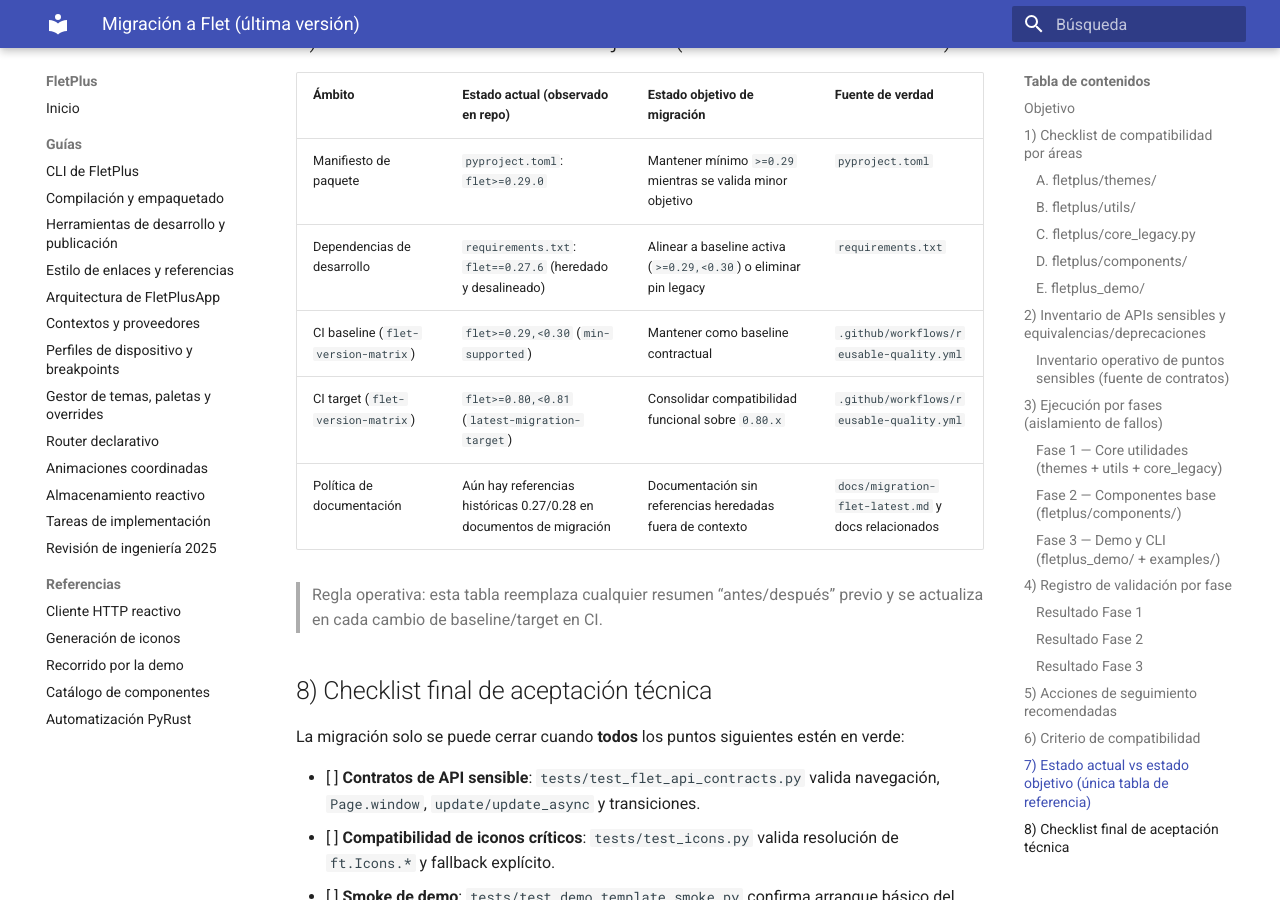
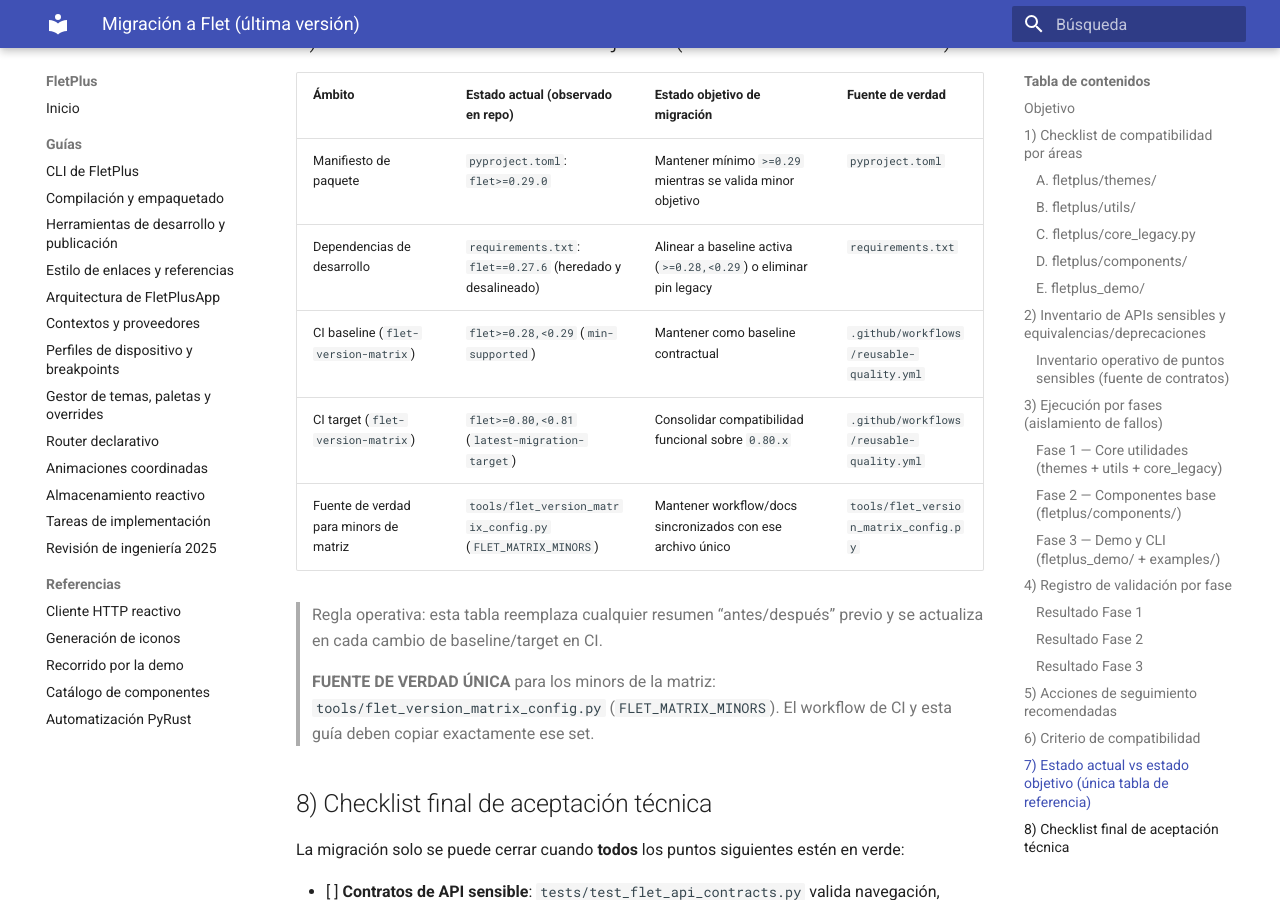
Before and after one commit to Alphonsus411/FletPlus, an MkDocs documentation site: the page built from docs/migration-flet-latest.md, in a window 1280 px wide and 900 px high, scrolled down 6263 px. Built offline with MkDocs 1.6.1 and Material for MkDocs 9.7.7, drawn with Linux system fonts in a browser that asks for light colours; some of the changed text lies outside the part shown.

Commit message:
Alinea matriz de minors de Flet entre CI y documentación

```diff
--- a/docs/migration-flet-latest.md
+++ b/docs/migration-flet-latest.md
@@ -10,7 +10,7 @@
 - `fletplus/core_legacy.py`
 - `fletplus_demo/`
 
-**Versión mínima soportada (estado actual)**: `flet>=0.29,<0.30` (según `pyproject.toml` y job `min-supported` de CI).
+**Versión mínima soportada (estado actual)**: `flet>=0.28,<0.29` (según job `min-supported` de CI).
 **Versión objetivo de migración (estado objetivo)**: `flet>=0.80,<0.81` (según job `latest-migration-target` de CI).
 
 ---
@@ -170,12 +170,14 @@
 | Ámbito | Estado actual (observado en repo) | Estado objetivo de migración | Fuente de verdad |
 |---|---|---|---|
 | Manifiesto de paquete | `pyproject.toml`: `flet>=0.29.0` | Mantener mínimo `>=0.29` mientras se valida minor objetivo | `pyproject.toml` |
-| Dependencias de desarrollo | `requirements.txt`: `flet==0.27.6` (heredado y desalineado) | Alinear a baseline activa (`>=0.29,<0.30`) o eliminar pin legacy | `requirements.txt` |
-| CI baseline (`flet-version-matrix`) | `flet>=0.29,<0.30` (`min-supported`) | Mantener como baseline contractual | `.github/workflows/reusable-quality.yml` |
+| Dependencias de desarrollo | `requirements.txt`: `flet==0.27.6` (heredado y desalineado) | Alinear a baseline activa (`>=0.28,<0.29`) o eliminar pin legacy | `requirements.txt` |
+| CI baseline (`flet-version-matrix`) | `flet>=0.28,<0.29` (`min-supported`) | Mantener como baseline contractual | `.github/workflows/reusable-quality.yml` |
 | CI target (`flet-version-matrix`) | `flet>=0.80,<0.81` (`latest-migration-target`) | Consolidar compatibilidad funcional sobre `0.80.x` | `.github/workflows/reusable-quality.yml` |
-| Política de documentación | Aún hay referencias históricas 0.27/0.28 en documentos de migración | Documentación sin referencias heredadas fuera de contexto | `docs/migration-flet-latest.md` y docs relacionados |
+| Fuente de verdad para minors de matriz | `tools/flet_version_matrix_config.py` (`FLET_MATRIX_MINORS`) | Mantener workflow/docs sincronizados con ese archivo único | `tools/flet_version_matrix_config.py` |
 
 > Regla operativa: esta tabla reemplaza cualquier resumen “antes/después” previo y se actualiza en cada cambio de baseline/target en CI.
+
+> **FUENTE DE VERDAD ÚNICA** para los minors de la matriz: `tools/flet_version_matrix_config.py` (`FLET_MATRIX_MINORS`). El workflow de CI y esta guía deben copiar exactamente ese set.
 
 ## 8) Checklist final de aceptación técnica
 
```
Also changed, not shown: 2 other files.
